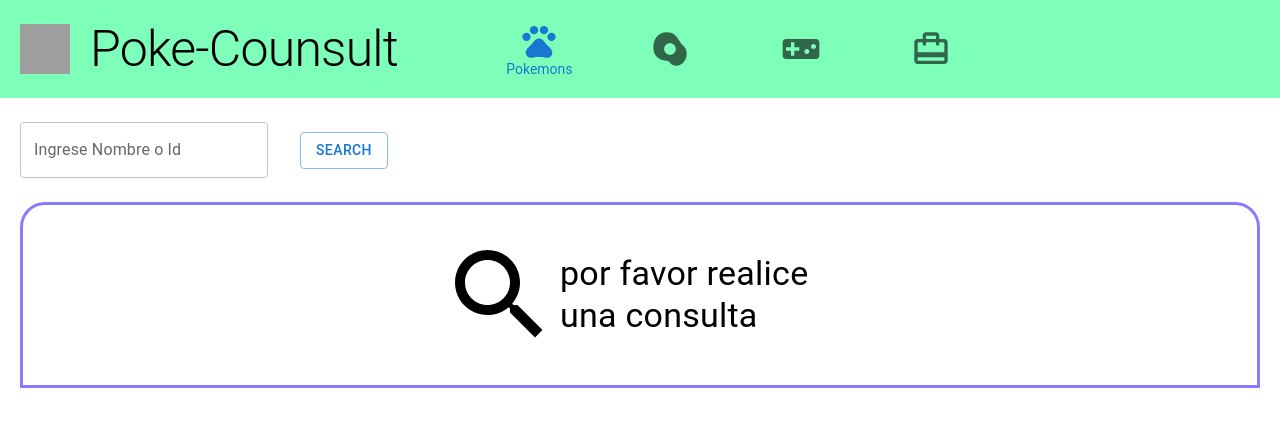
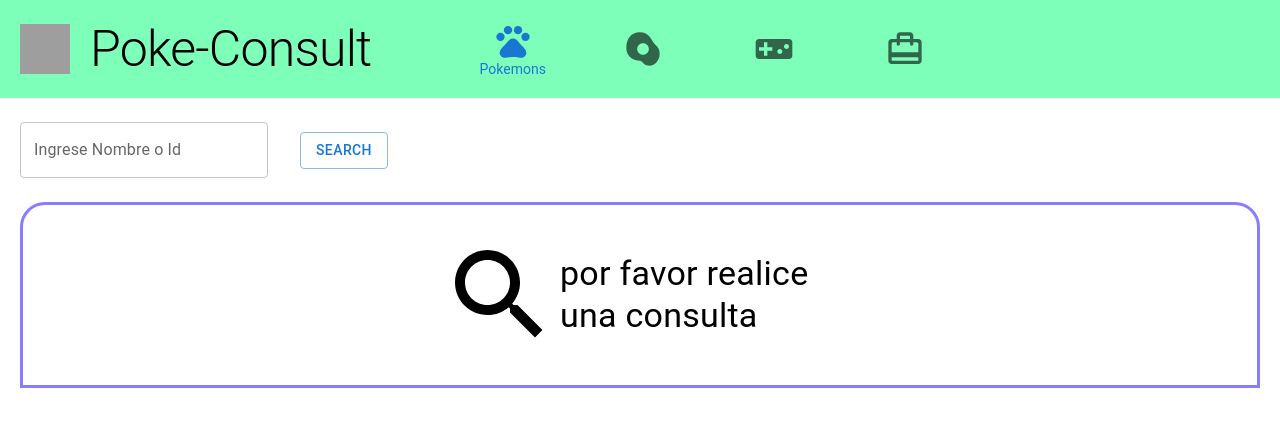
Before and after one commit to Desarrollo44/PokeConsult, a React (Create React App) app: page / in a window 1280 px wide. Shown: the top 426 px of the page. Built offline with nearby package versions, Linux system fonts and the light colour scheme; grey boxes are pictures that could not be loaded.

Commit message:
pokeConsult

```diff
--- a/src/components/navbar.jsx
+++ b/src/components/navbar.jsx
@@ -35,7 +35,7 @@ function Navbar({ setComponent }) {
             <Typography
                 fontSize={'50px'}
                 variant="h1"
-            >Poke-Counsult</Typography>
+            >Poke-Consult</Typography>
             <BottomNavigation
                 style={{ backgroundColor: '#7DFFBA', marginLeft: '5rem', display: 'flex', gap: '3rem' }}
                 value={value}
```
